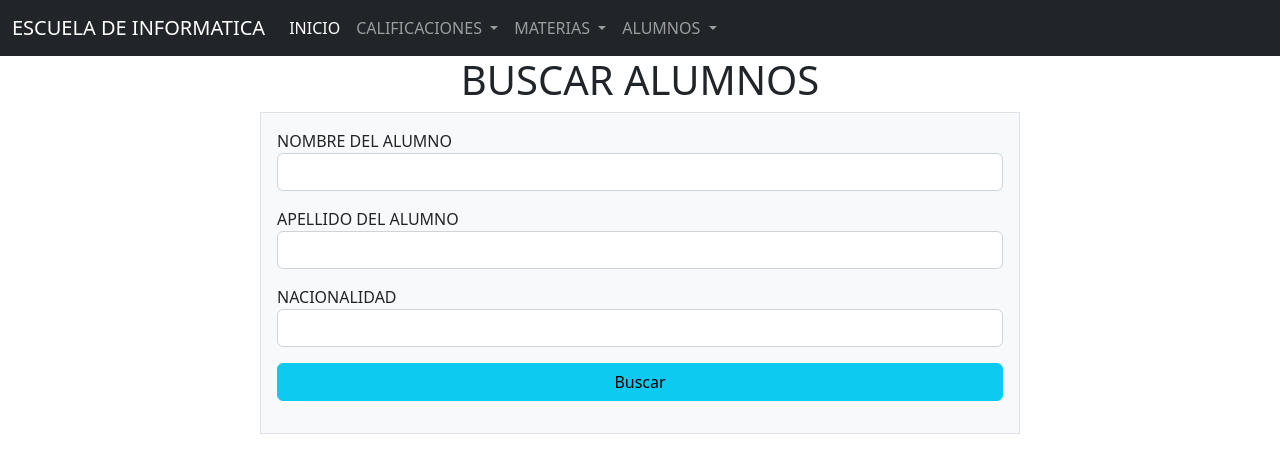
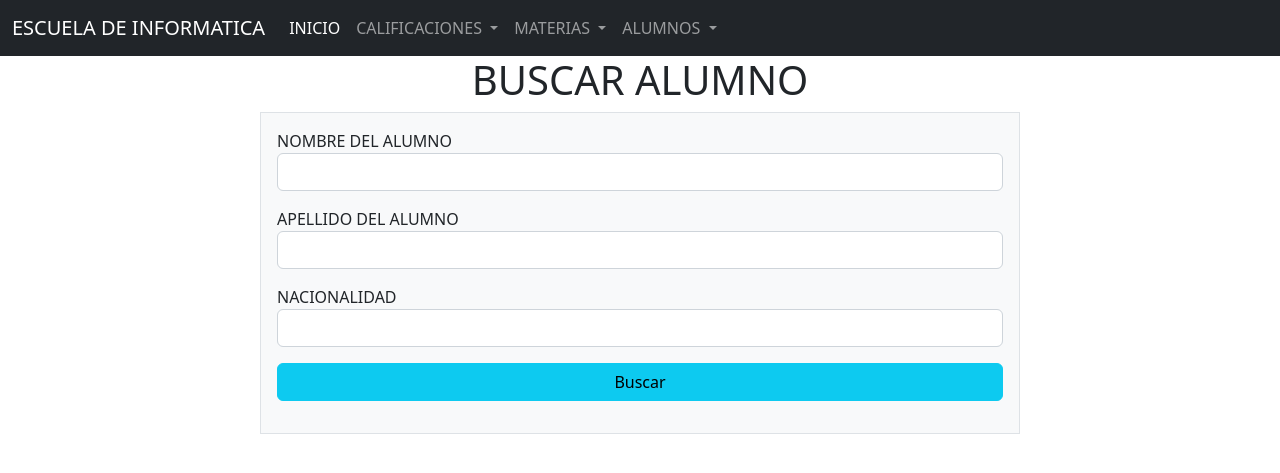
Before and after one commit to byron1614/final_rac, a PHP site: page /buscar.php in a window 1280 px wide. Shown: the top 473 px of the page. Run offline with PHP 8.4, Linux system fonts and the light colour scheme.

Commit message:
moficacion del codigo

```diff
--- a/includes/navbar.php
+++ b/includes/navbar.php
@@ -31,10 +31,10 @@
                     </a>
                     <ul class="dropdown-menu bg-dark">
                         <li class="nav-item">
-                            <a class="nav-link" href="/practica9/vistas/productos/index.php">CREAR MATERIA</a>
+                            <a class="nav-link" href="/final_rac/vistas/materias/index.php">CREAR MATERIA</a>
                         </li>
                         <li class="nav-item">
-                            <a class="nav-link" href="/practica9/vistas/productos/buscar.php">BUSCAR MATERIA</a>
+                            <a class="nav-link" href="/final_rac/vistas/materias/buscar.php">BUSCAR MATERIA</a>
                         </li>
                     </ul>
                 </li>
@@ -44,10 +44,10 @@
                     </a>
                     <ul class="dropdown-menu bg-dark">
                         <li class="nav-item">
-                            <a class="nav-link" href="/practica9/vistas/clientes/index.php">CREAR ALUMNO</a>
+                            <a class="nav-link" href="/final_rac/vistas/alumnos/index.php">CREAR ALUMNO</a>
                         </li>
                         <li class="nav-item">
-                            <a class="nav-link" href="/practica9/vistas/clientes/buscar.php">BUSCAR ALUMNO</a>
+                            <a class="nav-link" href="/final_rac/vistas/alumnos/buscar.php">BUSCAR ALUMNO</a>
                         </li>
                     </ul>
                 </li>
--- a/vistas/alumnos/buscar.php
+++ b/vistas/alumnos/buscar.php
@@ -1,25 +1,25 @@
 <?php include_once '../../includes/header.php'?>
 <?php include_once '../../includes/navbar.php'?>
     <div class="container">
-        <h1 class="text-center">BUSCAR ALUMNOS</h1>
+        <h1 class="text-center">BUSCAR ALUMNO</h1>
         <div class="row justify-content-center">
-            <form action="/practica9/controladores/clientes/buscar.php" method="GET" class="col-lg-8 border bg-light p-3">
+            <form action="/final_rac/controladores/alumnos/buscar.php" method="GET" class="col-lg-8 border bg-light p-3">
                 <div class="row mb-3">
                     <div class="col">
-                        <label for="cliente_nombre">NOMBRE DEL ALUMNO</label>
-                        <input type="text" name="cliente_nombre" id="cliente_nombre" class="form-control" required>
+                        <label for="alum_nombre">NOMBRE DEL ALUMNO</label>
+                        <input type="text" name="alum_nombre" id="alum_nombre" class="form-control" required>
                     </div>
                 </div>
                 <div class="row mb-3">
                     <div class="col">
-                        <label for="cliente_nit">APELLIDO DEL ALUMNO</label>
-                        <input type="text" name="cliente_nit" id="cliente_nit" class="form-control">
+                        <label for="alum_apellido">APELLIDO DEL ALUMNO</label>
+                        <input type="text" name="alum_apellido" id="alum_apellido" class="form-control">
                     </div>
                 </div>
                 <div class="row mb-3">
                     <div class="col">
-                        <label for="cliente_nit">NACIONALIDAD</label>
-                        <input type="text" name="cliente_nit" id="cliente_nit" class="form-control">
+                        <label for="alum_nacionalidad">NACIONALIDAD</label>
+                        <input type="text" name="alum_nacionalidad" id="alum_nacionalidad" class="form-control">
                     </div>
                 </div>
                 <div class="row mb-3">
```
